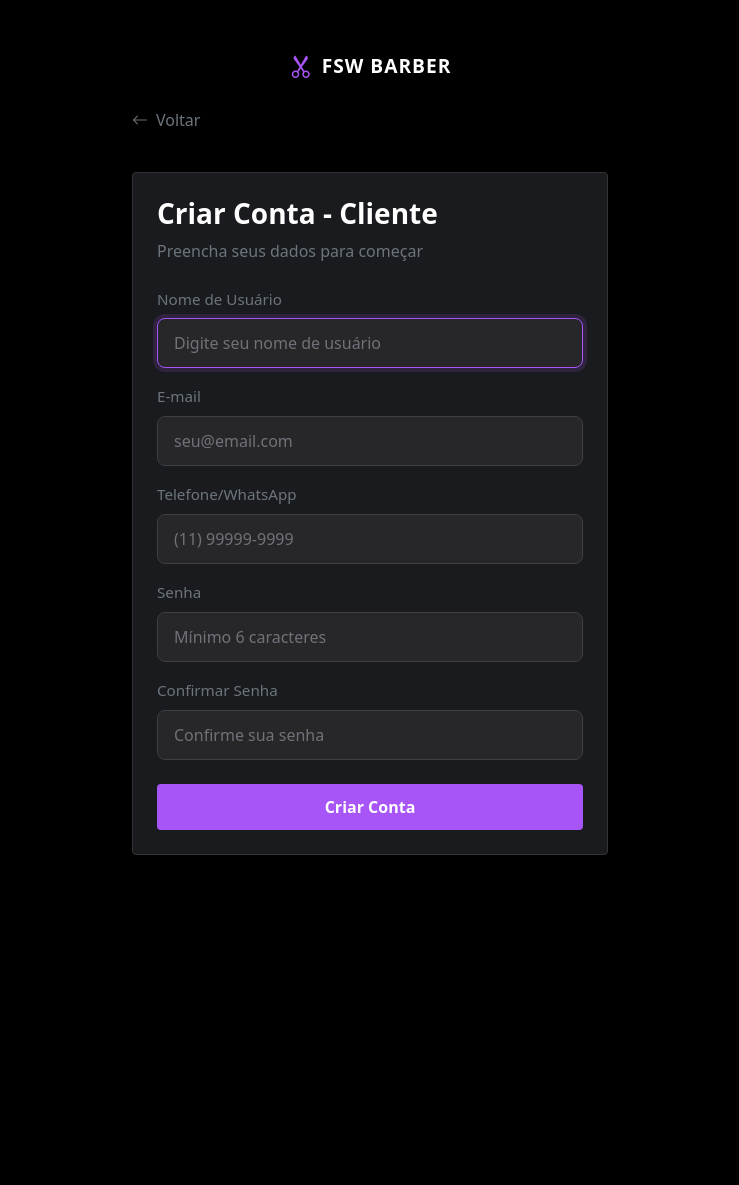
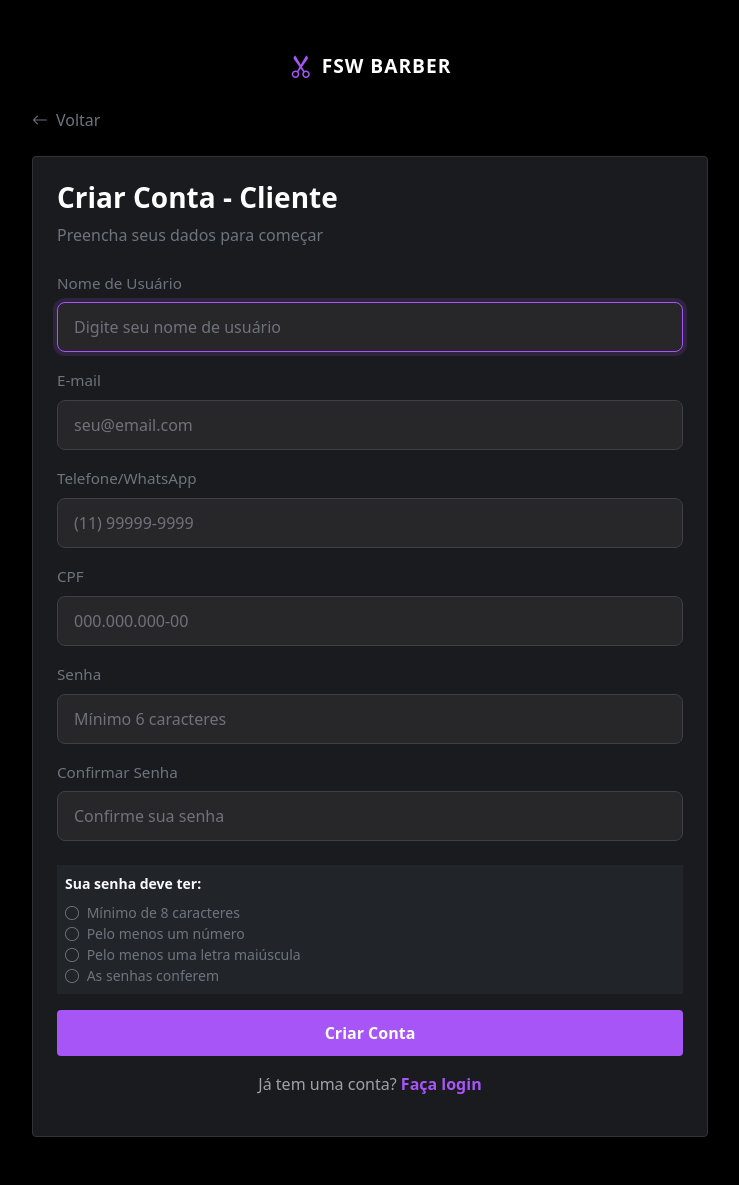
Before and after one commit to hcxavier/barbertop-django, a Django app: page /users/register/client in a window 1280 px wide. Shown: the whole page, without its empty margins (270-1009 px from the left). Before the commit the page ends 855 px from the top, so only its background shows below. Run offline with Django 5.2, Linux system fonts and the light colour scheme.

Commit message:
criando tela de cadastro de cliente

```diff
--- a/static/users/css/form-user.css
+++ b/static/users/css/form-user.css
@@ -13,7 +13,7 @@ body {
 }
 
 .mw-600 {
-    max-width: 600px;
+    max-width: 700px;
 }
 
 /* --- Card do Formulário --- */
@@ -82,3 +82,18 @@ body {
     background-color: #9333ea;
     color: white;
 }
+
+.text-muted-custom {
+    color: #a1a1aa; /* Cinza claro para descrições */
+}
+
+.login-link {
+    color: #a855f7;
+    text-decoration: none;
+    font-weight: 600;
+}
+
+.login-link:hover {
+    text-decoration: underline;
+    color: #c084fc;
+}
--- /dev/null
+++ b/static/users/js/client-register.js
@@ -0,0 +1,72 @@
+document.addEventListener("DOMContentLoaded", function () {
+    // Seleciona os dois inputs
+    const passwordInput = document.getElementById("id_password1");
+    const confirmInput = document.getElementById("id_password2");
+
+    // Seleciona o elemento da lista "As senhas conferem"
+    const matchReq = document.getElementById("req-match");
+    const matchIcon = matchReq.querySelector("i");
+
+    // Mapeamento dos requisitos de REGEX (Senha 1)
+    const requirements = {
+        length: { regex: /.{8,}/, element: document.getElementById("req-length") },
+        number: { regex: /\d/, element: document.getElementById("req-number") },
+        upper: { regex: /[A-Z]/, element: document.getElementById("req-upper") },
+    };
+
+    // Função que valida a força da Senha 1
+    function validateStrength() {
+        const val = passwordInput.value;
+        for (const key in requirements) {
+            const req = requirements[key];
+            const icon = req.element.querySelector("i");
+
+            if (req.regex.test(val)) {
+                req.element.classList.remove("text-muted", "text-danger");
+                req.element.classList.add("text-success");
+                icon.classList.remove("bi-circle", "bi-x-circle");
+                icon.classList.add("bi-check-circle-fill");
+            } else {
+                req.element.classList.remove("text-success");
+                req.element.classList.add(val.length > 0 ? "text-danger" : "text-muted");
+                icon.classList.remove("bi-check-circle-fill", "bi-circle");
+                icon.classList.add(val.length > 0 ? "bi-x-circle" : "bi-circle");
+            }
+        }
+    }
+
+    // Função que valida se as duas são iguais
+    function validateMatch() {
+        const val1 = passwordInput.value;
+        const val2 = confirmInput.value;
+
+        // Se o campo de confirmação estiver vazio, fica cinza (neutro)
+        if (val2.length === 0) {
+            matchReq.className = "text-muted mt-2 pt-2 border-top border-secondary";
+            matchIcon.className = "bi bi-circle me-1";
+            return;
+        }
+
+        // Compara as duas
+        if (val1 === val2) {
+            // IGUAIS (Verde)
+            matchReq.className = "text-success mt-2 pt-2 border-top border-secondary";
+            matchIcon.className = "bi bi-check-circle-fill me-1";
+        } else {
+            // DIFERENTES (Vermelho)
+            matchReq.className = "text-danger mt-2 pt-2 border-top border-secondary";
+            matchIcon.className = "bi bi-x-circle me-1";
+        }
+    }
+
+    // Adiciona os "ouvintes" (Listeners)
+
+    // Quando digita na Senha 1: Valida força E verifica se bate com a Senha 2
+    passwordInput.addEventListener("input", function () {
+        validateStrength();
+        validateMatch();
+    });
+
+    // Quando digita na Senha 2: Só precisa verificar se bate
+    confirmInput.addEventListener("input", validateMatch);
+});
--- a/templates/pages/registration.html
+++ b/templates/pages/registration.html
@@ -27,7 +27,9 @@
                         <p class="text-muted-custom mb-4 flex-grow-1">
                             Crie sua conta para agendar serviços em barbearias parceiras
                         </p>
-                        <button class="btn btn-purple w-100">Continuar como Cliente</button>
+                        <a href="{% url 'users:registerClient' %}">
+                            <button class="btn btn-purple w-100">Continuar como Cliente</button>
+                        </a>
                     </div>
                 </div>
             </div>
--- a/templates/users/client-form.html
+++ b/templates/users/client-form.html
@@ -8,7 +8,7 @@
 <body>
     <div class="container py-5">
         <div class="row justify-content-center">
-            <div class="mw-600" style="max-width: 500px; margin: 0 auto">
+            <div class="mw-600">
                 <div class="text-center brand-logo mb-4">
                     <div class="d-inline-flex align-items-center gap-2">
                         <i class="bi bi-scissors" style="color: #a855f7; font-size: 1.5rem"></i>
@@ -16,11 +16,11 @@
                     </div>
                 </div>
 
-                <div class="mb-3">
-                    <a href="#" class="btn-back text-decoration-none text-muted">
+                <a href="{% url 'users:register' %}" style="cursor: pointer;">
+                    <span class="btn-back text-decoration-none text-muted">
                         <i class="bi bi-arrow-left"></i> Voltar
-                    </a>
-                </div>
+                    </span>
+                </a>
 
                 <div class="card-form w-100 p-4 shadow-sm rounded" style="background: #1a1b1e; border: 1px solid #333">
                     <h3 class="fw-bold mb-2 text-white">Criar Conta - Cliente</h3>
@@ -68,6 +68,17 @@
                         </div>
 
                         <div class="mb-3">
+                            <label for="{{ client_form.cpf.id_for_label }}" class="form-label text-secondary"
+                                >CPF</label
+                            >
+                            {{ client_form.cpf }} {% if client_form.cpf.errors %}
+                            <div class="text-danger small mt-1">
+                                {% for error in client_form.cpf.errors %} {{ error }} {% endfor %}
+                            </div>
+                            {% endif %}
+                        </div>
+
+                        <div class="mb-3">
                             <label for="{{ client_form.password1.id_for_label }}" class="form-label text-secondary"
                                 >Senha</label
                             >
@@ -89,6 +100,24 @@
                             {% endif %}
                         </div>
 
+                        <div class="bg-dark border-secondary mb-3 p-2">
+                            <small class="text-light fw-bold mb-2 d-block">Sua senha deve ter:</small>
+                            <ul class="list-unstyled mb-0 small" id="password-requirements">
+                                <li id="req-length" class="text-muted">
+                                    <i class="bi bi-circle me-1"></i> Mínimo de 8 caracteres
+                                </li>
+                                <li id="req-number" class="text-muted">
+                                    <i class="bi bi-circle me-1"></i> Pelo menos um número
+                                </li>
+                                <li id="req-upper" class="text-muted">
+                                    <i class="bi bi-circle me-1"></i> Pelo menos uma letra maiúscula
+                                </li>
+                                <li id="req-match" class="text-muted">
+                                    <i class="bi bi-circle me-1"></i> As senhas conferem
+                                </li>
+                            </ul>
+                        </div>
+
                         <button
                             type="submit"
                             class="btn w-100 fw-bold"
@@ -97,9 +126,15 @@
                             Criar Conta
                         </button>
                     </form>
+
+                    <div class="text-center mt-3">
+                        <p class="text-muted-custom">Já tem uma conta? <a href="#" class="login-link">Faça login</a></p>
+                    </div>
                 </div>
             </div>
         </div>
     </div>
+
+    <script src="{% static 'users/js/client-register.js' %}"></script>
 </body>
 {% endblock %}
--- a/users/forms.py
+++ b/users/forms.py
@@ -34,6 +34,12 @@ class ClientSignUpForm(UserCreationForm):
         self.fields['phone'].widget.attrs.update({
             'class': 'form-control form-control-dark',
             'placeholder': '(11) 99999-9999'
+        })
+
+        # cpf
+        self.fields['cpf'].widget.attrs.update({
+            'class': 'form-control form-control-dark',
+            'placeholder': '000.000.000-00'
         })
 
         # Senhas
```
